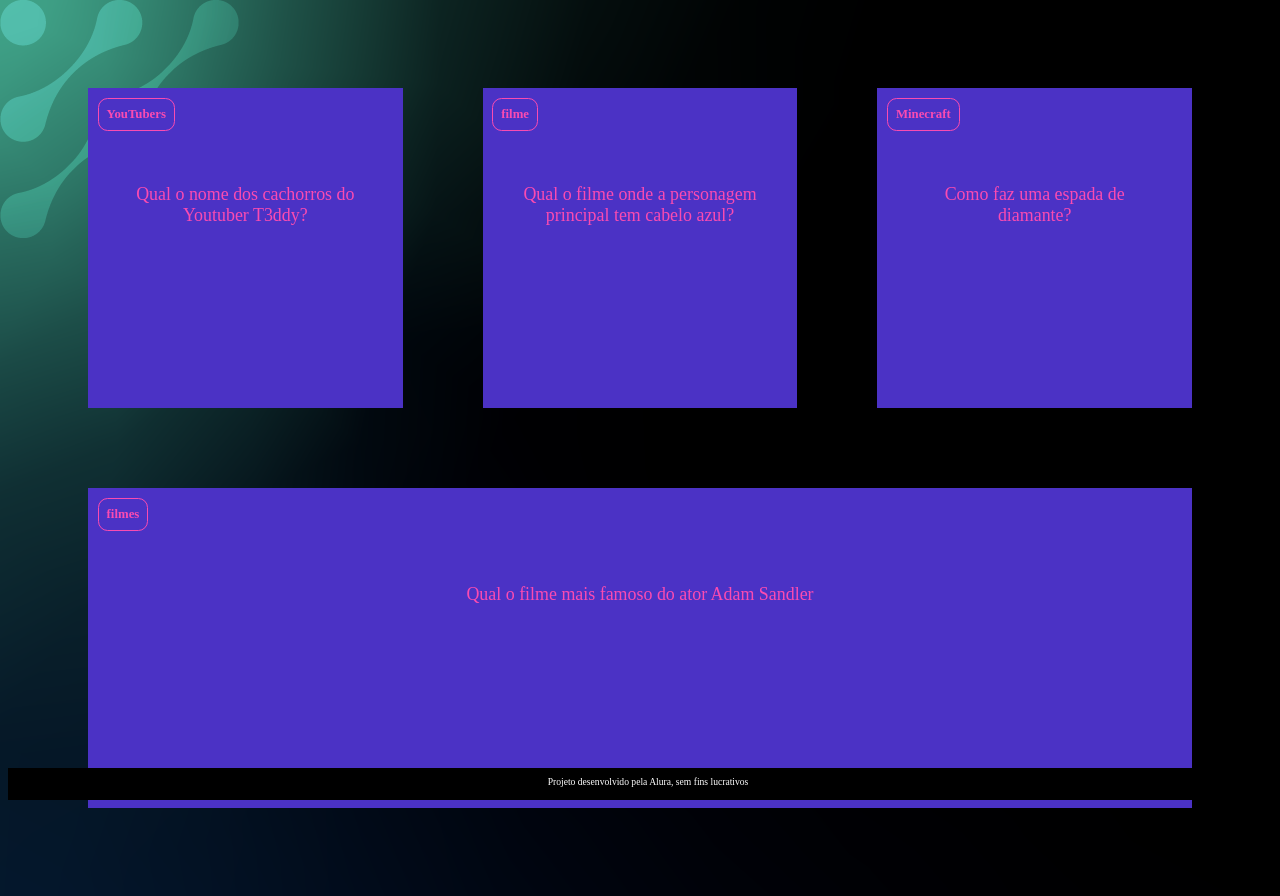
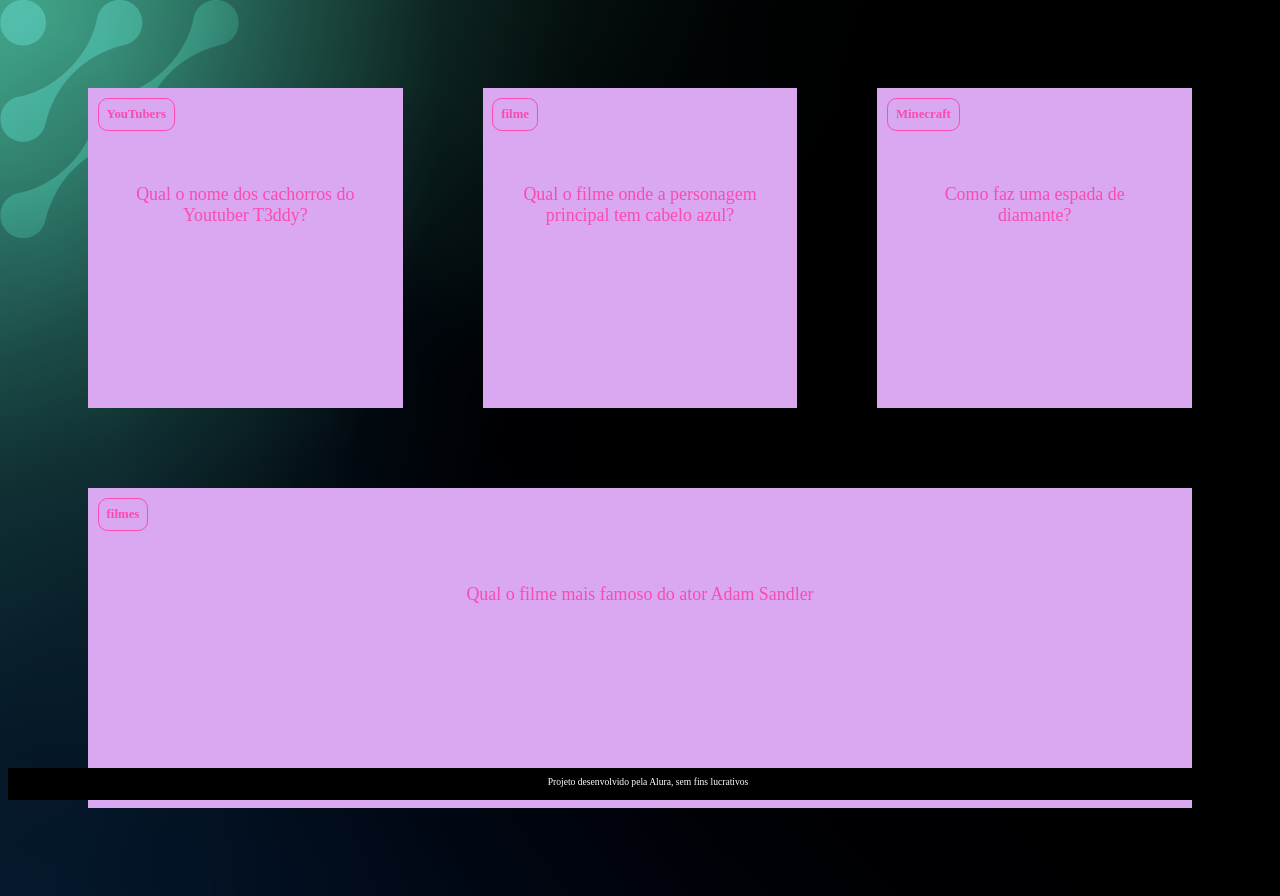
Before and after one commit to isabelabenetti01/isabela-linda-benetti-perfeita, a plain HTML site: page index.html in a window 1280 px wide. Drawn offline with Linux system fonts and the light colour scheme.

Commit message:
13.05 patch

```diff
--- a/assets/style.css
+++ b/assets/style.css
@@ -1,6 +1,6 @@
 :root {
     --text-color: #fa4bb1;
-    --card-front-color: #4b32c5;
+    --card-front-color: #daa7f1;
     --card-back-color: #ff1818;
 }
 
```
